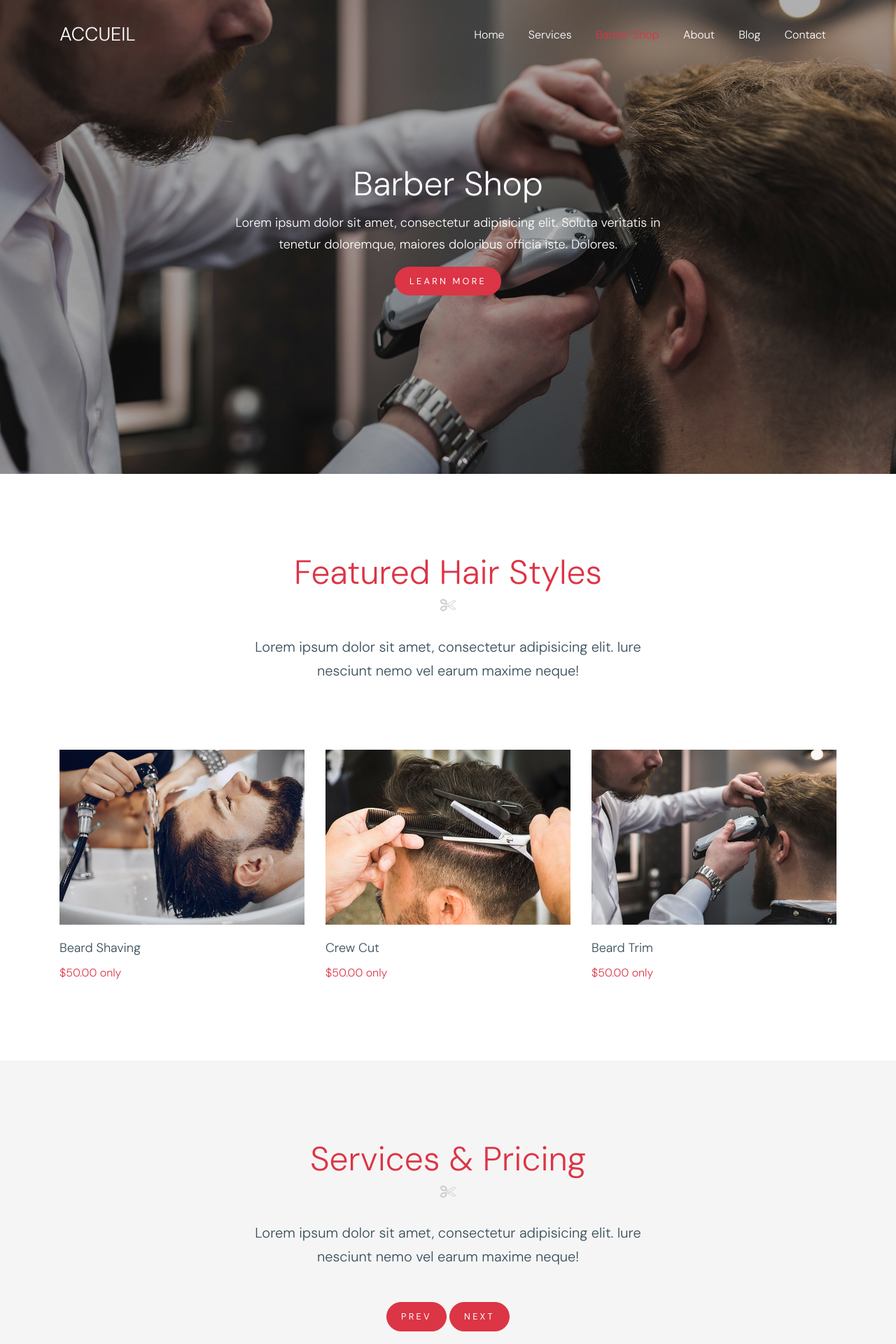
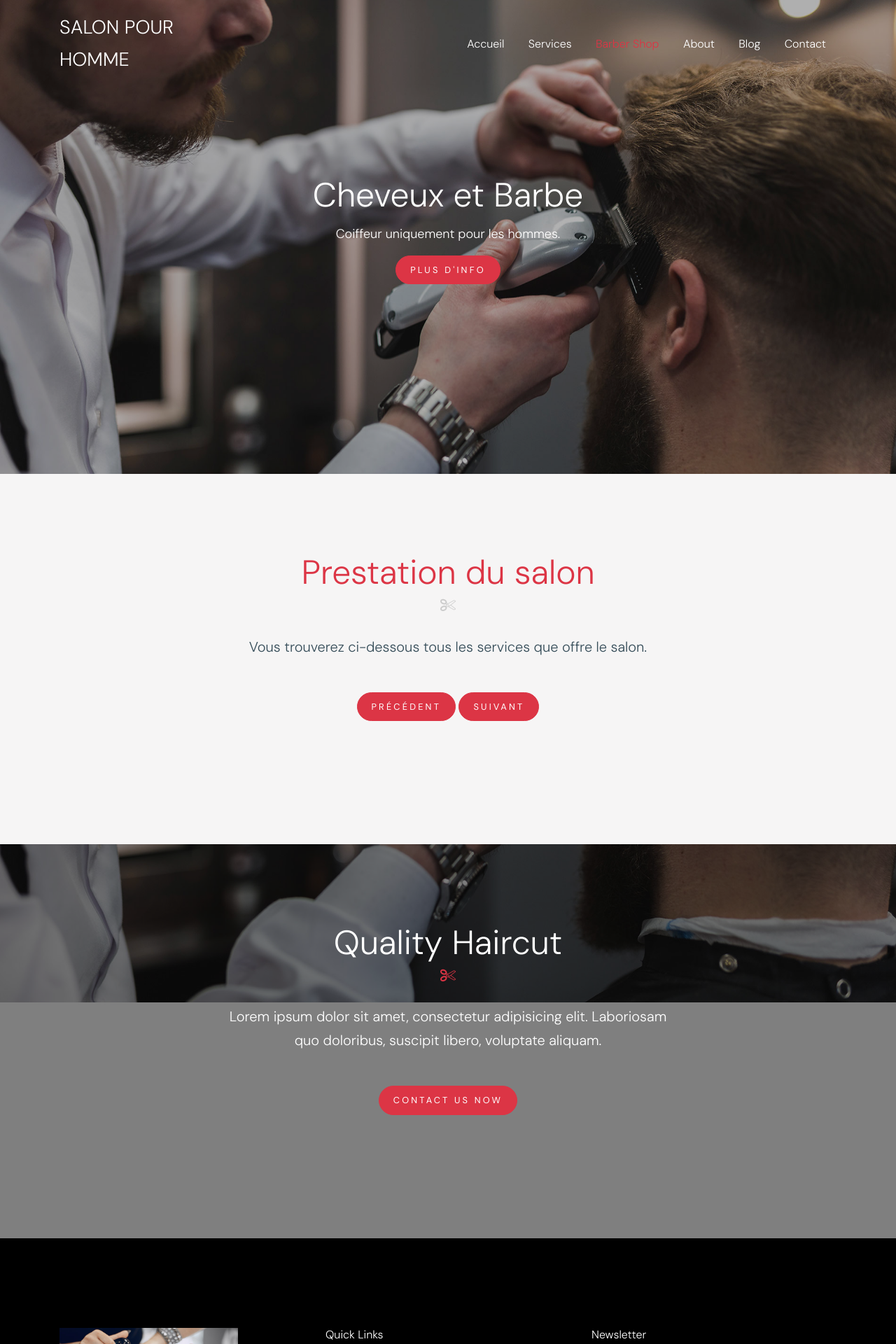
Before and after one commit to davidjeje/hairdresser, a Symfony app: template hair/templates/service/index.html.twig in a window 1280 px wide. Shown: the top 1920 px of the page at 70% size. Run offline with Twig, Linux system fonts and the light colour scheme; the template is opened without the code that fills it, so the values that code supplies are empty; some libraries are stand-ins or nearby versions; some web fonts are replaced.

```diff
--- a/hair/src/Controller/ServiceController.php
+++ b/hair/src/Controller/ServiceController.php
@@ -10,9 +10,7 @@ use Symfony\Component\HttpFoundation\Request;
 use Symfony\Component\HttpFoundation\Response;
 use Symfony\Component\Routing\Annotation\Route;
 
-/**
- * @Route("/service")
- */
+
 class ServiceController extends AbstractController
 {
     /**
--- a/hair/templates/base.html.twig
+++ b/hair/templates/base.html.twig
@@ -1,28 +1,35 @@
+{% block html %}
 <!doctype html>
 <html lang="en">
 
+	{% block head %}
   <head>
-    <title>Coiffeur &mdash; pour homme</title>
+    <title>Salon pour Homme &mdash; </title>
     <meta charset="utf-8">
     <meta name="viewport" content="width=device-width, initial-scale=1, shrink-to-fit=no">
 
     <link href="https://fonts.googleapis.com/css?family=DM+Sans:300,400,700&display=swap" rel="stylesheet">
 
-    <link rel="stylesheet" href="public/fonts/icomoon/style.css">
+    <link href="{{ asset('css/bootstrap.css') }}" rel='stylesheet' type='text/css' />
+<link href="{{ asset('css/style.css') }}" rel='stylesheet' type='text/css' />
 
-    <link rel="stylesheet" href="public/css/bootstrap.min.css">
-    <link rel="stylesheet" href="public/css/bootstrap-datepicker.css">
-    <link rel="stylesheet" href="public/css/jquery.fancybox.min.css">
-    <link rel="stylesheet" href="public/css/owl.carousel.min.css">
-    <link rel="stylesheet" href="public/css/owl.theme.default.min.css">
-    <link rel="stylesheet" href="public/fonts/flaticon/font/flaticon.css">
-    <link rel="stylesheet" href="public/css/aos.css">
+    <link rel="stylesheet" href="{{ asset('fonts/icomoon/style.css') }}">
+
+    <link rel="stylesheet" href="{{ asset('css/bootstrap.min.css') }}">
+    <link rel="stylesheet" href="{{ asset('css/bootstrap-datepicker.css') }}">
+    <link rel="stylesheet" href="{{ asset('css/jquery.fancybox.min.css') }}">
+    <link rel="stylesheet" href="{{ asset('css/owl.carousel.min.css') }}">
+    <link rel="stylesheet" href="{{ asset('css/owl.theme.default.min.css') }}">
+    <link rel="stylesheet" href="{{ asset('fonts/flaticon/font/flaticon.css') }}">
+    <link rel="stylesheet" href="{{ asset('css/aos.css') }}">
 
     <!-- MAIN CSS -->
-    <link rel="stylesheet" href="public/css/style.css">
+    <link rel="stylesheet" href="{{ asset('css/style.css') }}">
 
   </head>
+  {% endblock %}
 
+  {% block body %}
   <body data-spy="scroll" data-target=".site-navbar-target" data-offset="300">
 
     <div class="site-wrap" id="home-section">
@@ -45,20 +51,18 @@
 
             <div class="col-3 ">
               <div class="site-logo">
-                <a href="index.html">Accueil</a>
+                <a href="index.html">Salon pour Homme</a>
               </div>
             </div>
 
             <div class="col-9  text-right">
 
-
               <span class="d-inline-block d-lg-none"><a href="#" class="text-white site-menu-toggle js-menu-toggle py-5 text-white"><span class="icon-menu h3 text-white"></span></a></span>
 
-
-
+              {% block nav %}
               <nav class="site-navigation text-right ml-auto d-none d-lg-block" role="navigation">
                 <ul class="site-menu main-menu js-clone-nav ml-auto ">
-                  <li><a href="index.html" class="nav-link">Home</a></li>
+                  <li><a href="index.html" class="nav-link">Accueil</a></li>
                   <li><a href="services.html" class="nav-link">Services</a></li>
                   <li class="active"><a href="barber-shop.html" class="nav-link">Barber Shop</a></li>
                   <li><a href="about.html" class="nav-link">About</a></li>
@@ -66,34 +70,39 @@
                   <li><a href="contact.html" class="nav-link">Contact</a></li>
                 </ul>
               </nav>
+              {% endblock %}
+
             </div>
-
 
           </div>
         </div>
 
       </header>
+      {% endblock %}
 
+    {% block description %}
     <div class="ftco-blocks-cover-1">
       <div class="site-section-cover overlay" data-stellar-background-ratio="0.5" style="background-image: url('images/hero_1.jpg')">
         <div class="container">
           <div class="row align-items-center justify-content-center text-center">
             <div class="col-md-7">
-              <h1 class="mb-3">Barber Shop</h1>
-              <p>Lorem ipsum dolor sit amet, consectetur adipisicing elit. Soluta veritatis in tenetur doloremque, maiores doloribus officia iste. Dolores.</p>
-              <p><a href="#" class="btn btn-primary">Learn More</a></p>
+              <h1 class="mb-3">Cheveux et Barbe</h1>
+              <p>Coiffeur uniquement pour les hommes.</p>
+              <p><a href="#" class="btn btn-primary">Plus d'info</a></p>
             </div>
           </div>
         </div>
       </div>
     </div>
+    {% endblock %}
 
+    {% block body1 %}
     <div class="site-section">
       <div class="container">
         <div class="row justify-content-center mb-5">
           <div class="col-md-7 text-center">
-            <h3 class="scissors text-center">Featured Hair Styles</h3>
-            <p class="mb-5 lead">Lorem ipsum dolor sit amet, consectetur adipisicing elit. Iure nesciunt nemo vel earum maxime neque!</p>
+            <h3 class="scissors text-center">Pour différent type de cheveux</h3>
+            <p class="mb-5 lead">Vous trouverez ci dessous tous les services que propose notre salon.</p>
           </div>
         </div>
         <div class="row hair-style">
@@ -104,45 +113,29 @@
               <span>$50.00 only</span>
             </a>
           </div>
-          <div class="col-lg-4 col-md-4 col-sm-6 col-12">
-            <a href="#" class="place">
-              <img src="images/img_2.jpg" alt="Image placeholder">
-              <h2>Crew Cut</h2>
-              <span>$50.00 only</span>
-            </a>
-          </div>
-          <div class="col-lg-4 col-md-4 col-sm-6 col-12">
-            <a href="#" class="place">
-              <img src="images/img_3.jpg" alt="Image placeholder">
-              <h2>Beard Trim</h2>
-              <span>$50.00 only</span>
-            </a>
-          </div>
-
         </div>
       </div>
     </div>
     <!-- END section -->
+    {% endblock %}
 
+    {% block body2 %}
     <div class="site-section bg-light">
       <div class="container">
         <div class="row justify-content-center  mb-5">
           <div class="col-md-7 text-center">
-            <h3 class="scissors text-center">Services &amp; Pricing</h3>
-            <p class="mb-5 lead">Lorem ipsum dolor sit amet, consectetur adipisicing elit. Iure nesciunt nemo vel earum maxime neque!</p>
+            <h3 class="scissors text-center">Prestation du salon</h3>
+            <p class="mb-5 lead">Vous trouverez ci-dessous tous les services que offre le salon.</p>
 
             <p class="text-center">
-              <a href="#" class="btn btn-primary custom-prev">Prev</a>
-              <a href="#" class="btn btn-primary custom-next">Next</a>
+              <a href="#" class="btn btn-primary custom-prev">Précédent</a>
+              <a href="#" class="btn btn-primary custom-next">Suivant</a>
             </p>
           </div>
-
         </div>
         <div class="row">
           <div class="col-12">
-
             <div class="nonloop-block-13 owl-carousel d-flex">
-
               <div class="item-1 h">
                 <img src="images/img_1.jpg" alt="Image" class="img-fluid">
                 <div class="item-1-contents">
@@ -155,50 +148,15 @@
                     <li class="d-flex"><span>Hair Art</span><span class="price ml-auto">$54.00</span></li>
                   </ul>
                 </div>
-
               </div>
-
-              <div class="item-1 h">
-                <img src="images/img_2.jpg" alt="Image" class="img-fluid">
-                <div class="item-1-contents">
-                  <h3>Hair Styling</h3>
-                  <ul>
-                    <li class="d-flex"><span>Shampoo</span> <span class="price ml-auto">$29.00</span></li>
-                    <li class="d-flex"><span>Blow Dry</span><span class="price ml-auto">$10.00</span></li>
-                    <li class="d-flex"><span>Iron</span><span class="price ml-auto">$32.00</span></li>
-                    <li class="d-flex"><span>Brazilian Blow Out</span><span class="price ml-auto">$23.00</span></li>
-                    <li class="d-flex"><span>Hair Art</span><span class="price ml-auto">$54.00</span></li>
-                  </ul>
-                </div>
-
-              </div>
-
-              <div class="item-1 h">
-                <img src="images/img_3.jpg" alt="Image" class="img-fluid">
-                <div class="item-1-contents">
-                  <h3>Hair Scalp Care</h3>
-                  <ul>
-                    <li class="d-flex"><span>Shampoo</span> <span class="price ml-auto">$29.00</span></li>
-                    <li class="d-flex"><span>Blow Dry</span><span class="price ml-auto">$10.00</span></li>
-                    <li class="d-flex"><span>Iron</span><span class="price ml-auto">$32.00</span></li>
-                    <li class="d-flex"><span>Brazilian Blow Out</span><span class="price ml-auto">$23.00</span></li>
-                    <li class="d-flex"><span>Hair Art</span><span class="price ml-auto">$54.00</span></li>
-                  </ul>
-                </div>
-
-              </div>
-
             </div>
-
           </div>
         </div>
       </div>
     </div>
+    {% endblock %}
 
-
-
-
-
+    {% block body3 %}
     <div class="site-section section-3" data-stellar-background-ratio="0.5" style="background-image: url('images/hero_1.jpg');">
       <div class="container">
         <div class="row justify-content-center text-center">
--- a/hair/templates/service/index.html.twig
+++ b/hair/templates/service/index.html.twig
@@ -1,43 +1,38 @@
 {% extends 'base.html.twig' %}
-
-{% block title %}Service index{% endblock %}
-
-{% block body %}
-    <h1>Service index</h1>
-
-    <table class="table">
-        <thead>
-            <tr>
-                <th>Id</th>
-                <th>Name</th>
-                <th>Description</th>
-                <th>Price</th>
-                <th>BookId</th>
-                <th>CustomerId</th>
-                <th>actions</th>
-            </tr>
-        </thead>
-        <tbody>
-        {% for service in services %}
-            <tr>
-                <td>{{ service.id }}</td>
-                <td>{{ service.name }}</td>
-                <td>{{ service.description }}</td>
-                <td>{{ service.price }}</td>
-                <td>{{ service.bookId }}</td>
-                <td>{{ service.customerId }}</td>
-                <td>
-                    <a href="{{ path('service_show', {'id': service.id}) }}">show</a>
-                    <a href="{{ path('service_edit', {'id': service.id}) }}">edit</a>
-                </td>
-            </tr>
-        {% else %}
-            <tr>
-                <td colspan="7">no records found</td>
-            </tr>
-        {% endfor %}
-        </tbody>
-    </table>
-
-    <a href="{{ path('service_new') }}">Create new</a>
+{% block body1 %} {% endblock %}
+{% block body2 %}
+  <div class="site-section bg-light">
+    <div class="container">
+      <div class="row justify-content-center  mb-5">
+        <div class="col-md-7 text-center">
+          <h3 class="scissors text-center">Prestation du salon</h3>
+          <p class="mb-5 lead">
+          	Vous trouverez ci-dessous tous les services que offre le salon.
+          </p>
+          <p class="text-center">
+            <a href="#" class="btn btn-primary custom-prev">Précédent</a>
+            <a href="#" class="btn btn-primary custom-next">Suivant</a>
+          </p>
+        </div>
+      </div>
+      <div class="row">
+        <div class="col-12">
+          <div class="nonloop-block-13 owl-carousel d-flex">
+            {% for service in services %}
+            	<div class="item-1 h">
+                <img src="images/img_1.jpg" alt="Image" class="img-fluid">
+                <div class="item-1-contents">
+                  <h3>{{service.name}}</h3>
+                  <ul>
+                    <li class="d-flex"><span>Prix de la prestation</span> <span class="price ml-auto">{{service.price}} euros.</span></li>
+                    <li class="d-flex"><span>Description de la coupe </span> <span class="price ml-auto">Réservation</span></li>
+                  </ul>
+                </div>
+              </div>
+            {% endfor %}
+          </div>
+        </div>
+      </div>
+    </div>
+  </div>
 {% endblock %}
```
Also changed, not shown: other parts of hair/templates/base.html.twig (+22 -18 lines), hair/migrations/Version20210106000653.php (added, +31 -0 lines), hair/migrations/Version20210106000923.php (added, +37 -0 lines), hair/src/Entity/Booking.php (+20 -10 lines), hair/src/Entity/Service.php (+16 -28 lines), hair/src/Entity/User.php (+85 -20 lines), hair/src/Entity/save.html (added, +27 -0 lines), 1 other file.
